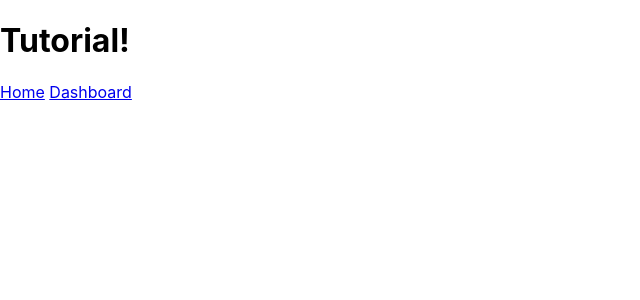
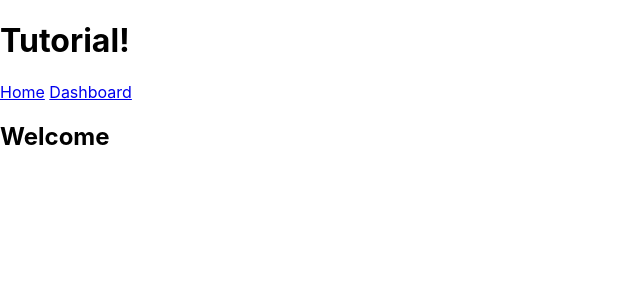
Before and after one commit to cawilson1/reachRouterTutorial, a React (Create React App) app: page / in a window 1280 px wide. Shown: the top 300 px of the page, without its empty margins (0-640 px from the left). Built offline with nearby package versions, Linux system fonts and the light colour scheme.

Commit message:
add routes

```diff
--- a/src/App.js
+++ b/src/App.js
@@ -1,6 +1,6 @@
 import React from "react";
 import { render } from "react-dom";
-import { Link } from "@reach/router";
+import { Link, Router } from "@reach/router";
 
 const App = () => (
   <div>
@@ -8,6 +8,10 @@ const App = () => (
     <nav>
       <Link to="/">Home</Link> <Link to="dashboard">Dashboard</Link>
     </nav>
+    <Router>
+      <Home path="/" />
+      <Dashboard path="dashboard" />
+    </Router>
   </div>
 );
 
@@ -23,4 +27,8 @@ const Dashboard = () => (
   </div>
 );
 
+const Invoice = ({ invoiceId }) => {
+  return <h2>{invoiceId}</h2>;
+};
+
 export default App;
```
